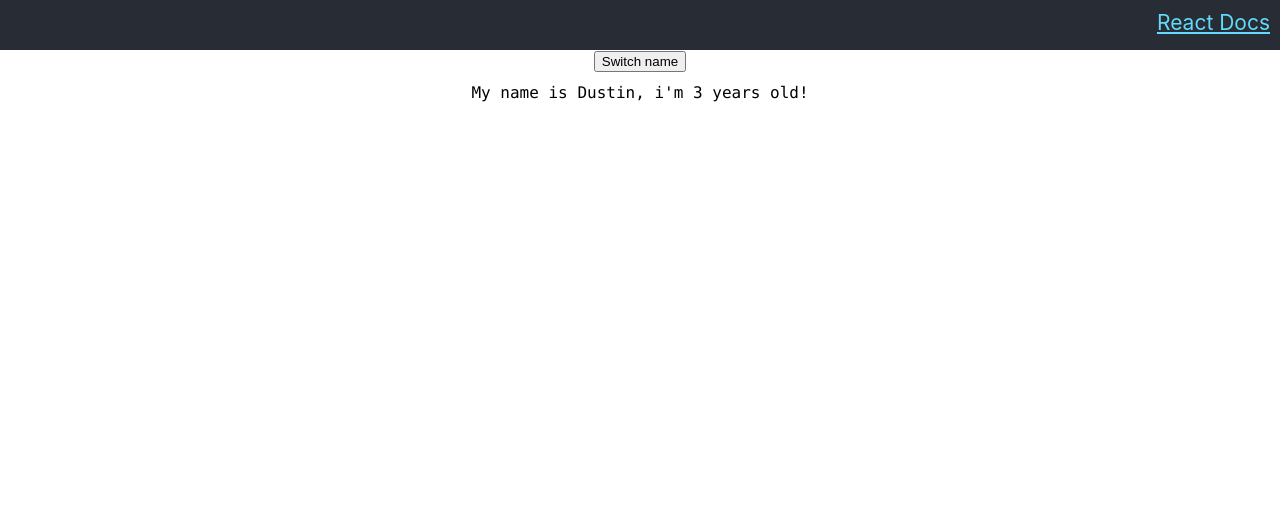
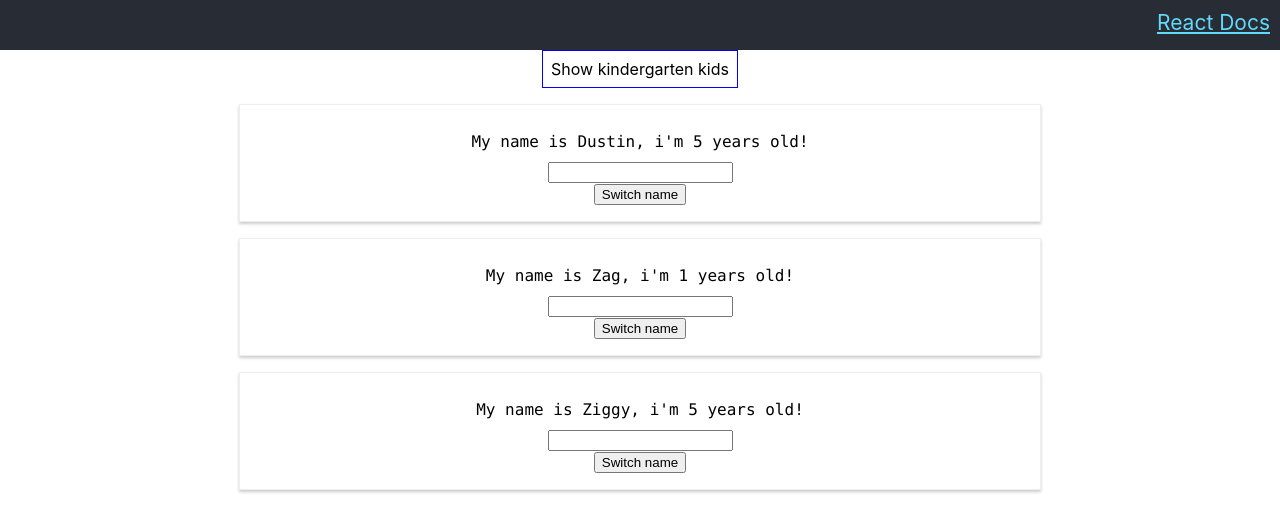
Before and after one commit to shannonjohnstone/react-complete-guide, a React (Create React App) app in the folder react-complete-guide/: page / in a window 1280 px wide. Shown: the top 532 px of the page. Built offline with nearby package versions, Linux system fonts and the light colour scheme.

Commit message:
add css and logic for kindergarten logic

```diff
--- a/react-complete-guide/src/App.js
+++ b/react-complete-guide/src/App.js
@@ -2,34 +2,37 @@ import React, { useState } from 'react';
 import './App.css';
 import KindergartenChildContainer from './components/KindergartenChildContainer';
 
-const personsArray = [
-  { name: 'Dustin', age: 5 },
-  { name: 'Zag', age: 1 },
-  { name: 'Ziggy', age: 5 },
-];
+const App = props => {
+  const [persons, setPersons] = useState([
+    { name: 'Dustin', age: 5 },
+    { name: 'Zag', age: 1 },
+    { name: 'Ziggy', age: 5 },
+  ]);
 
-const App = props => {
-  const [persons, setPersons] = useState(personsArray);
-
-  const switchNameHandler = () => {
-    const nameArray = ['fox', 'zag', 'ziggy'];
-    const val = nameArray[Math.floor(Math.random() * nameArray.length)];
-
+  const switchNameHandler = name => {
     /**
      * this condition is for demonstrating when KindergartenChildContainer
      * does and does not update as a pure component
      * setPerson will only run when it is fox, which means KindergartenChildContainer
      * only updates with that update
      */
-    if (val === 'fox') {
+
+    if (name.toLowerCase() === 'dustin') {
       // update persons array, replace Dustin with Fox
-      const persons = personsArray.map(person =>
+      const updatedPersons = persons.map(person =>
         person.name.toLowerCase() === 'dustin'
           ? { ...person, name: 'Fox' }
           : person,
       );
-      setPersons(persons);
+      setPersons(updatedPersons);
     }
+  };
+
+  const nameChangeHandler = (name, index) => {
+    const updatedPersons = persons.map((person, i) =>
+      index === i ? { ...person, name: name } : person,
+    );
+    setPersons(updatedPersons);
   };
 
   return (
@@ -44,8 +47,12 @@ const App = props => {
           React Docs
         </a>
       </header>
-      <button onClick={switchNameHandler}>Switch name</button>
-      <KindergartenChildContainer children={persons} />
+      {/* <button onClick={switchNameHandler}>Switch name</button> */}
+      <KindergartenChildContainer
+        persons={persons}
+        switchNameHandler={switchNameHandler}
+        nameChangeHandler={nameChangeHandler}
+      />
     </div>
   );
 };
--- /dev/null
+++ b/react-complete-guide/src/components/Kindergarten.css
@@ -0,0 +1,8 @@
+.kindergarten-child {
+  width: 60%;
+  margin: 16px auto;
+  border: 1px solid #eee;
+  box-shadow: 0 2px 3px #ccc;
+  padding: 16px;
+  text-align: center;
+}
--- a/react-complete-guide/src/components/KindergartenChildContainer.js
+++ b/react-complete-guide/src/components/KindergartenChildContainer.js
@@ -1,32 +1,74 @@
 import React, { PureComponent } from 'react';
 import Person from './Person';
 
+import './Kindergarten.css';
+
 class KindergartenChildContainer extends PureComponent {
-  resolveChildren = children => {
-    console.log(children, 'children');
-    return children
-      .map(this.determineKindergartenAge)
-      .filter(child => child.kindergartenAge);
+  state = {
+    displayAll: true,
   };
 
-  determineKindergartenAge = child => {
-    const age = Math.floor(Math.random() * child.age);
+  resolveKindergartenAgeFlag = child => {
     return {
       ...child,
-      age,
-      kindergartenAge: age >= 2,
+      isKindergartenAge: child.age >= 2,
     };
   };
 
+  resolveChildrenToDisplay = (persons, displayAll) => {
+    return displayAll
+      ? persons
+      : persons
+          .map(this.resolveKindergartenAgeFlag)
+          .filter(child => child.isKindergartenAge);
+  };
+
+  displayType = () => {
+    this.setState({ displayAll: !this.state.displayAll });
+  };
+  buttonText = () =>
+    this.state.displayAll ? 'Show kindergarten kids' : 'Show All';
+
   render() {
-    return this.resolveChildren(this.props.children).map(person => (
-      <Person key={person.name} {...person} />
-    ));
+    const style = {
+      backgroundColor: 'white',
+      font: 'inherit',
+      border: '1px solid blue',
+      padding: '8px',
+    };
+
+    const { persons, switchNameHandler, nameChangeHandler } = this.props;
+    const { displayAll } = this.state;
+
+    return (
+      <React.Fragment>
+        <button style={style} onClick={this.displayType}>
+          {this.buttonText()}
+        </button>
+
+        {this.resolveChildrenToDisplay(persons, displayAll).map(
+          (person, index) => (
+            <div className="kindergarten-child">
+              <Person key={person.name} {...person} />
+              <div>
+                <input
+                  type="text"
+                  onChange={e => nameChangeHandler(e.target.value, index)}
+                />
+              </div>
+              <button onClick={() => switchNameHandler(person.name)}>
+                Switch name
+              </button>
+            </div>
+          ),
+        )}
+      </React.Fragment>
+    );
   }
 }
 
 KindergartenChildContainer.defaultProps = {
-  children: [],
+  persons: [],
 };
 
 export default KindergartenChildContainer;
```
